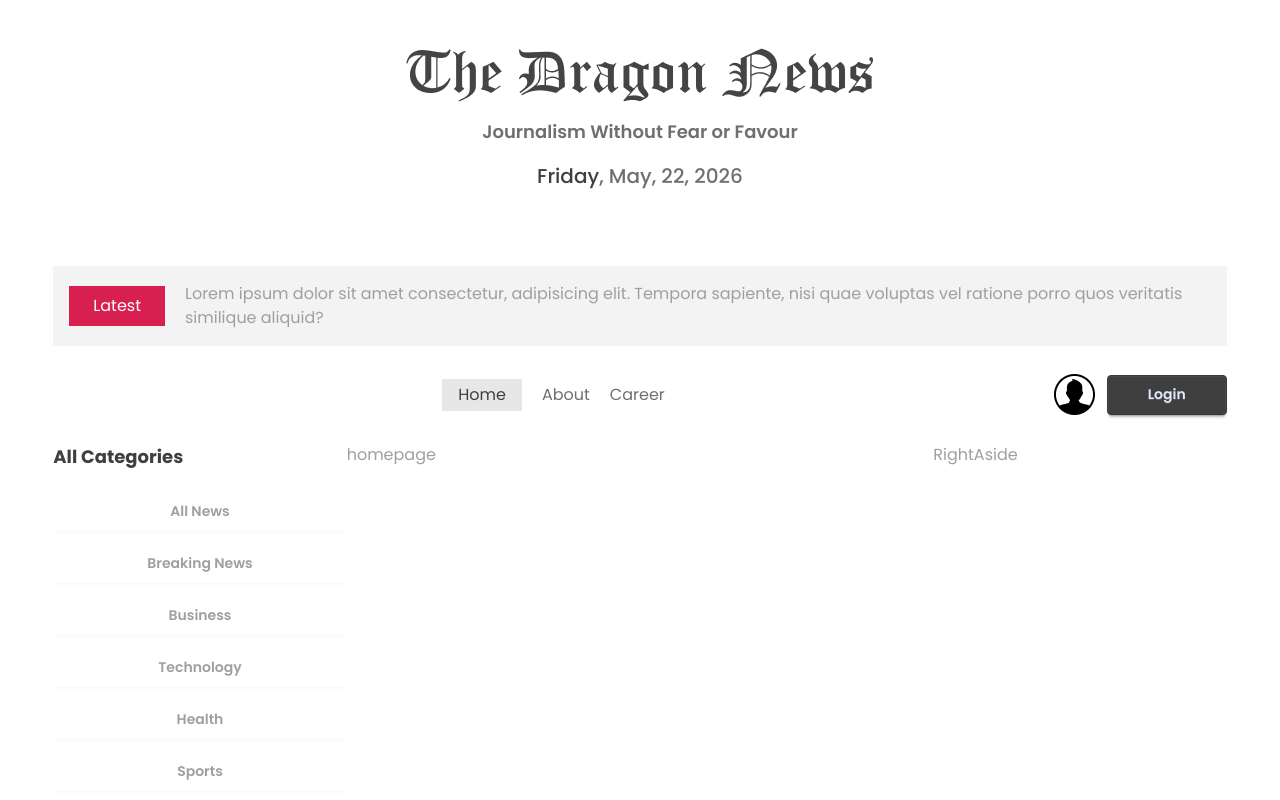
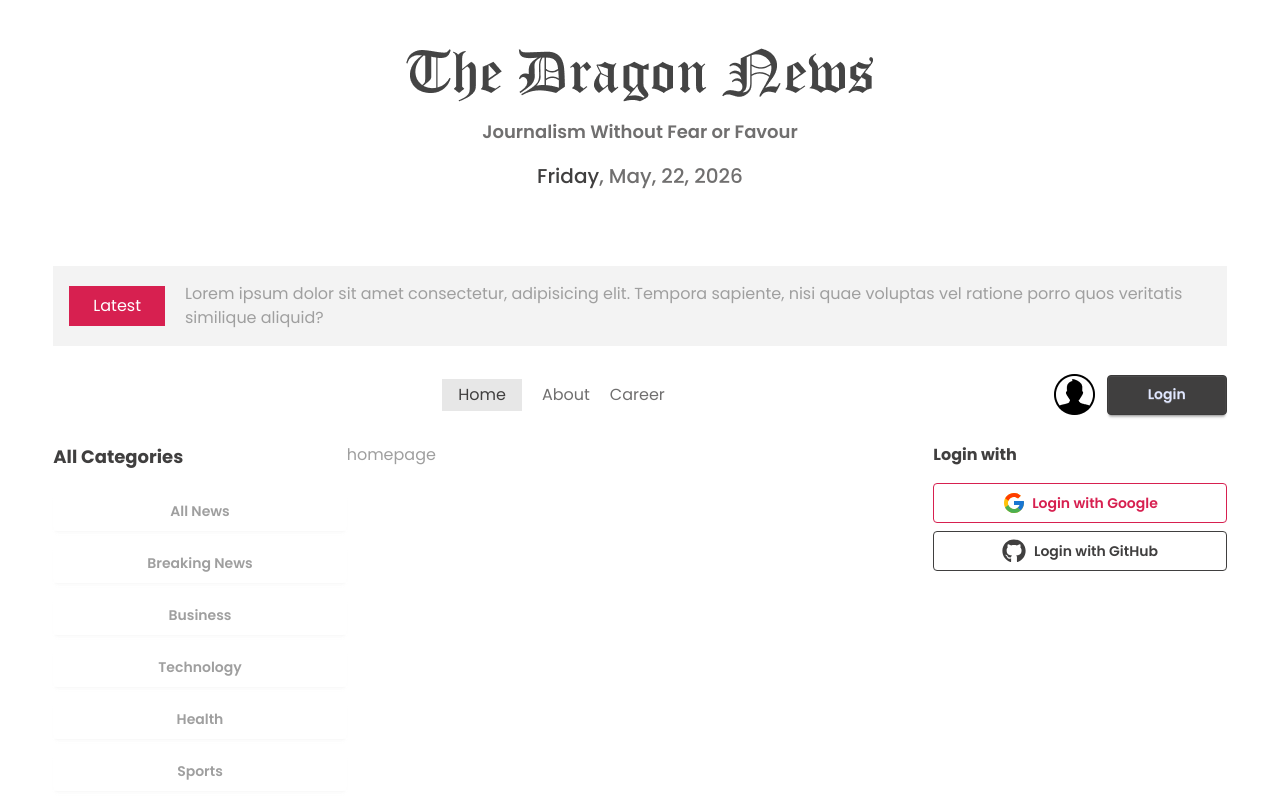
Before and after one commit to Big-Smokkee/Dragon-News, a React (Vite) app: page / in a window 1280 px wide. Shown: the top 800 px of the page. Built offline with nearby package versions, Linux system fonts and the light colour scheme.

Commit message:
Right aside login design

```diff
--- a/src/components/HomeLayout/RightAside.jsx
+++ b/src/components/HomeLayout/RightAside.jsx
@@ -1,9 +1,10 @@
+import SocialLogin from "./SocialLogin";
 
 
 const RightAside = () => {
     return (
         <div>
-            RightAside
+            <SocialLogin></SocialLogin>
         </div>
     );
 };
--- /dev/null
+++ b/src/components/HomeLayout/SocialLogin.jsx
@@ -0,0 +1,24 @@
+import { FcGoogle } from 'react-icons/fc';
+import { FaGithub } from "react-icons/fa";
+
+const SocialLogin = () => {
+    return (
+        <div>
+            <h2 className="font-bold text-primary mb-4">Login with</h2>
+            <div className="space-y-5">
+                {/* Google */}
+                <button className="btn btn-outline btn-secondary hover:text-white   w-full mb-2">
+                    <FcGoogle size={24} />
+                    Login with Google
+                </button>
+                {/* GitHub */}
+                <button className="btn btn-outline btn-primary  w-full flex items-center justify-center gap-2">
+                    <FaGithub size={24} />
+                    <p>Login with GitHub</p>
+                </button>
+            </div>
+        </div>
+    );
+};
+
+export default SocialLogin;
```
